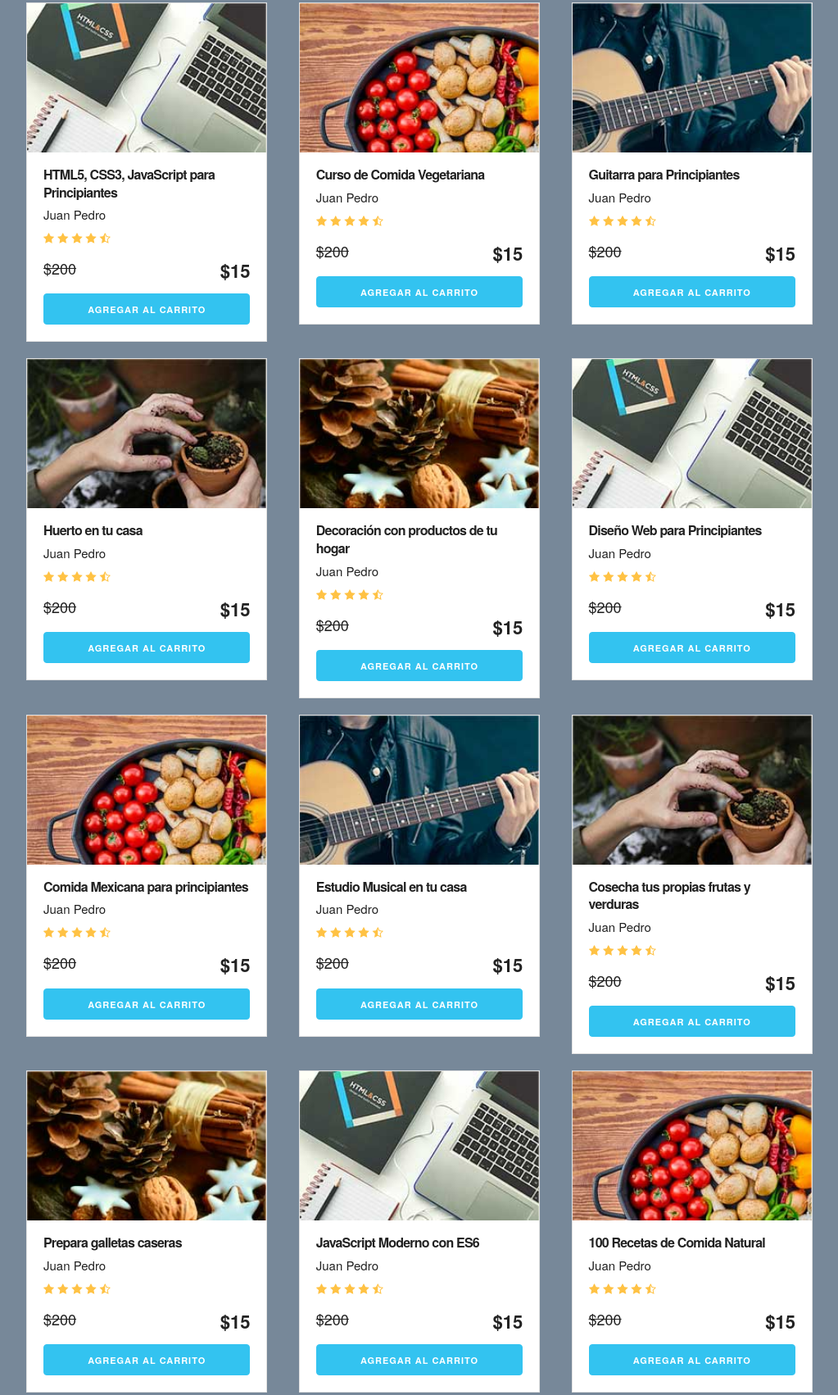
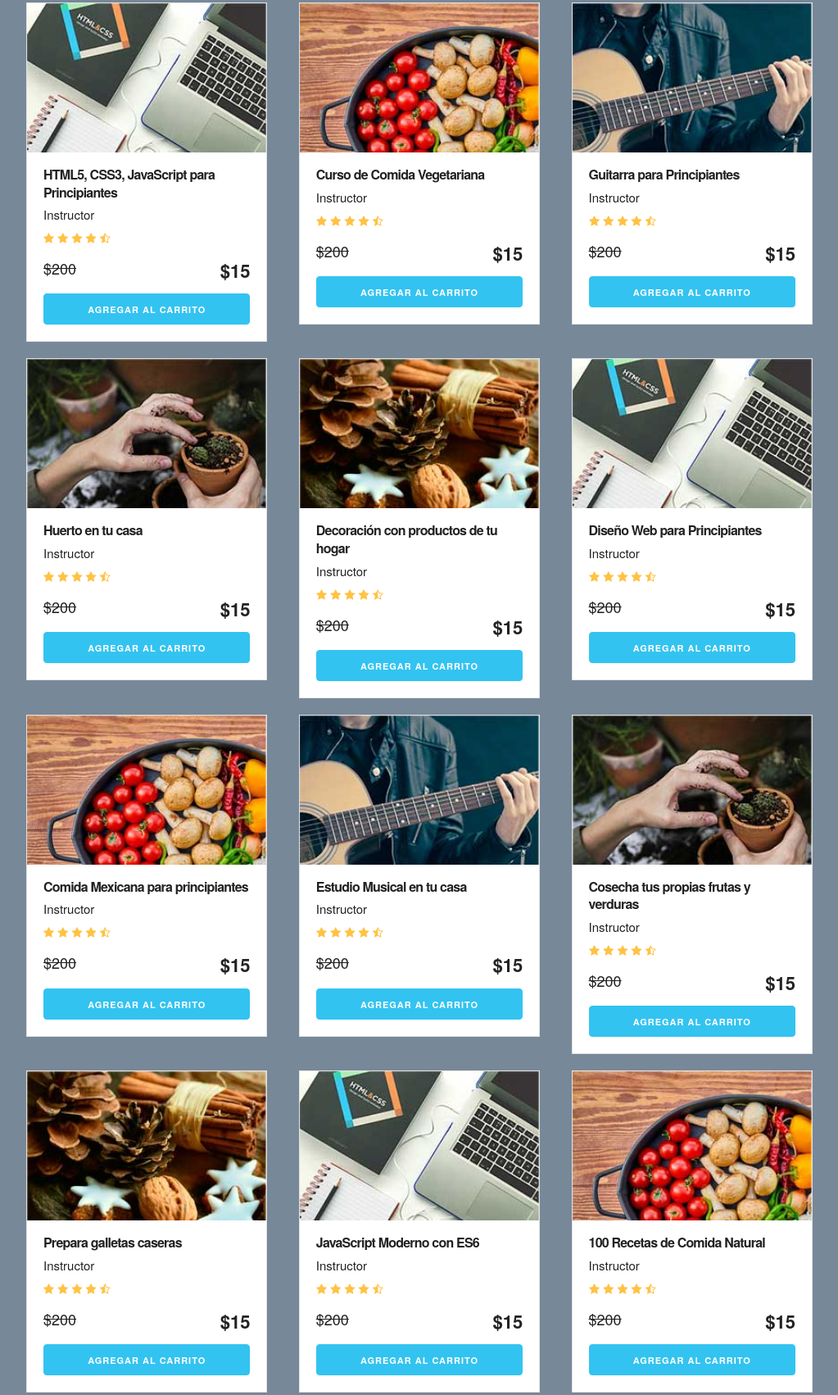
Before and after one commit to Lucardi1126/CARRITO-COMPRAS, a plain HTML site: page index.html in a window 1280 px wide. Shown: the part 634-2336 px from the top of the page at 82% size, without its empty margins (128-1151 px from the left). Drawn offline with Linux system fonts and the light colour scheme.

Commit message:
html-ins

```diff
--- a/index.html
+++ b/index.html
@@ -90,7 +90,7 @@
                     <img src="img/curso1.jpg" class="imagen-curso u-full-width">
                     <div class="info-card">
                         <h4>HTML5, CSS3, JavaScript para Principiantes</h4>
-                        <p>Juan Pedro</p>
+                        <p>Instructor</p>
                         <img src="img/estrellas.png">
                         <p class="precio">$200  <span class="u-pull-right ">$15</span></p>
                         <a href="#" class="u-full-width button-primary button input agregar-carrito" data-id="1">Agregar Al Carrito</a>
@@ -102,7 +102,7 @@
                         <img src="img/curso2.jpg" class="imagen-curso u-full-width">
                         <div class="info-card">
                             <h4>Curso de Comida Vegetariana</h4>
-                            <p>Juan Pedro</p>
+                            <p>Instructor</p>
                             <img src="img/estrellas.png">
                             <p class="precio">$200  <span class="u-pull-right ">$15</span></p>
                             <a href="#" class="u-full-width button-primary button input agregar-carrito" data-id="2">Agregar Al Carrito</a>
@@ -114,7 +114,7 @@
                         <img src="img/curso3.jpg" class="imagen-curso u-full-width">
                         <div class="info-card">
                             <h4>Guitarra para Principiantes</h4>
-                            <p>Juan Pedro</p>
+                            <p>Instructor</p>
                             <img src="img/estrellas.png">
                             <p class="precio">$200  <span class="u-pull-right ">$15</span></p>
                             <a href="#" class="u-full-width button-primary button input agregar-carrito" data-id="3">Agregar Al Carrito</a>
@@ -129,7 +129,7 @@
                     <img src="img/curso4.jpg" class="imagen-curso u-full-width">
                     <div class="info-card">
                         <h4>Huerto en tu casa</h4>
-                        <p>Juan Pedro</p>
+                        <p>Instructor</p>
                         <img src="img/estrellas.png">
                         <p class="precio">$200  <span class="u-pull-right ">$15</span></p>
                         <a href="#" class="u-full-width button-primary button input agregar-carrito" data-id="4">Agregar Al Carrito</a>
@@ -141,7 +141,7 @@
                         <img src="img/curso5.jpg" class="imagen-curso u-full-width">
                         <div class="info-card">
                             <h4>Decoración con productos de tu hogar</h4>
-                            <p>Juan Pedro</p>
+                            <p>Instructor</p>
                             <img src="img/estrellas.png">
                             <p class="precio">$200  <span class="u-pull-right ">$15</span></p>
                             <a href="#" class="u-full-width button-primary button input agregar-carrito" data-id="5">Agregar Al Carrito</a>
@@ -153,7 +153,7 @@
                         <img src="img/curso1.jpg" class="imagen-curso u-full-width">
                         <div class="info-card">
                             <h4>Diseño Web para Principiantes</h4>
-                            <p>Juan Pedro</p>
+                            <p>Instructor</p>
                             <img src="img/estrellas.png">
                             <p class="precio">$200  <span class="u-pull-right ">$15</span></p>
                             <a href="#" class="u-full-width button-primary button input agregar-carrito" data-id="6">Agregar Al Carrito</a>
@@ -167,7 +167,7 @@
                     <img src="img/curso2.jpg" class="imagen-curso u-full-width">
                     <div class="info-card">
                         <h4>Comida Mexicana para principiantes</h4>
-                        <p>Juan Pedro</p>
+                        <p>Instructor</p>
                         <img src="img/estrellas.png">
                         <p class="precio">$200  <span class="u-pull-right ">$15</span></p>
                         <a href="#" class="u-full-width button-primary button input agregar-carrito" data-id="7">Agregar Al Carrito</a>
@@ -179,7 +179,7 @@
                         <img src="img/curso3.jpg" class="imagen-curso u-full-width">
                         <div class="info-card">
                             <h4>Estudio Musical en tu casa</h4>
-                            <p>Juan Pedro</p>
+                            <p>Instructor</p>
                             <img src="img/estrellas.png">
                             <p class="precio">$200  <span class="u-pull-right ">$15</span></p>
                             <a href="#" class="u-full-width button-primary button input agregar-carrito" data-id="8">Agregar Al Carrito</a>
@@ -191,7 +191,7 @@
                         <img src="img/curso4.jpg" class="imagen-curso u-full-width">
                         <div class="info-card">
                             <h4>Cosecha tus propias frutas y verduras</h4>
-                            <p>Juan Pedro</p>
+                            <p>Instructor</p>
                             <img src="img/estrellas.png">
                             <p class="precio">$200  <span class="u-pull-right ">$15</span></p>
                             <a href="#" class="u-full-width button-primary button input agregar-carrito" data-id="9">Agregar Al Carrito</a>
@@ -205,7 +205,7 @@
                         <img src="img/curso5.jpg" class="imagen-curso u-full-width">
                         <div class="info-card">
                             <h4>Prepara galletas caseras</h4>
-                            <p>Juan Pedro</p>
+                            <p>Instructor</p>
                             <img src="img/estrellas.png">
                             <p class="precio">$200  <span class="u-pull-right ">$15</span></p>
                             <a href="#" class="u-full-width button-primary button input agregar-carrito" data-id="10">Agregar Al Carrito</a>
@@ -217,7 +217,7 @@
                             <img src="img/curso1.jpg" class="imagen-curso u-full-width">
                             <div class="info-card">
                                 <h4>JavaScript Moderno con ES6</h4>
-                                <p>Juan Pedro</p>
+                                <p>Instructor</p>
                                 <img src="img/estrellas.png">
                                 <p class="precio">$200  <span class="u-pull-right ">$15</span></p>
                                 <a href="#" class="u-full-width button-primary button input agregar-carrito" data-id="11">Agregar Al Carrito</a>
@@ -229,7 +229,7 @@
                             <img src="img/curso2.jpg" class="imagen-curso u-full-width">
                             <div class="info-card">
                                 <h4>100 Recetas de Comida Natural</h4>
-                                <p>Juan Pedro</p>
+                                <p>Instructor</p>
                                 <img src="img/estrellas.png">
                                 <p class="precio">$200  <span class="u-pull-right ">$15</span></p>
                                 <a href="#" class="u-full-width button-primary button input agregar-carrito" data-id="12">Agregar Al Carrito</a>
```
